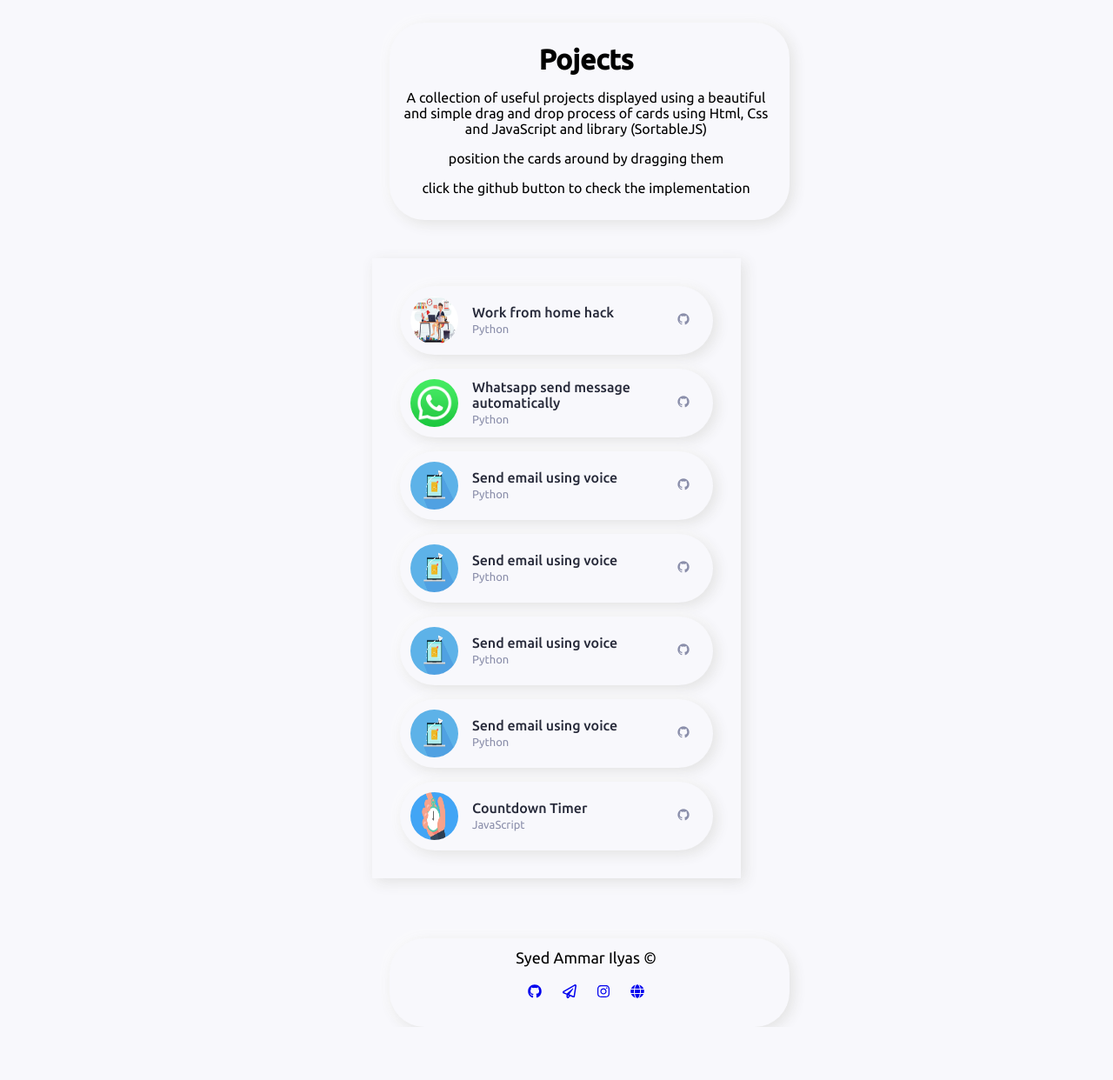
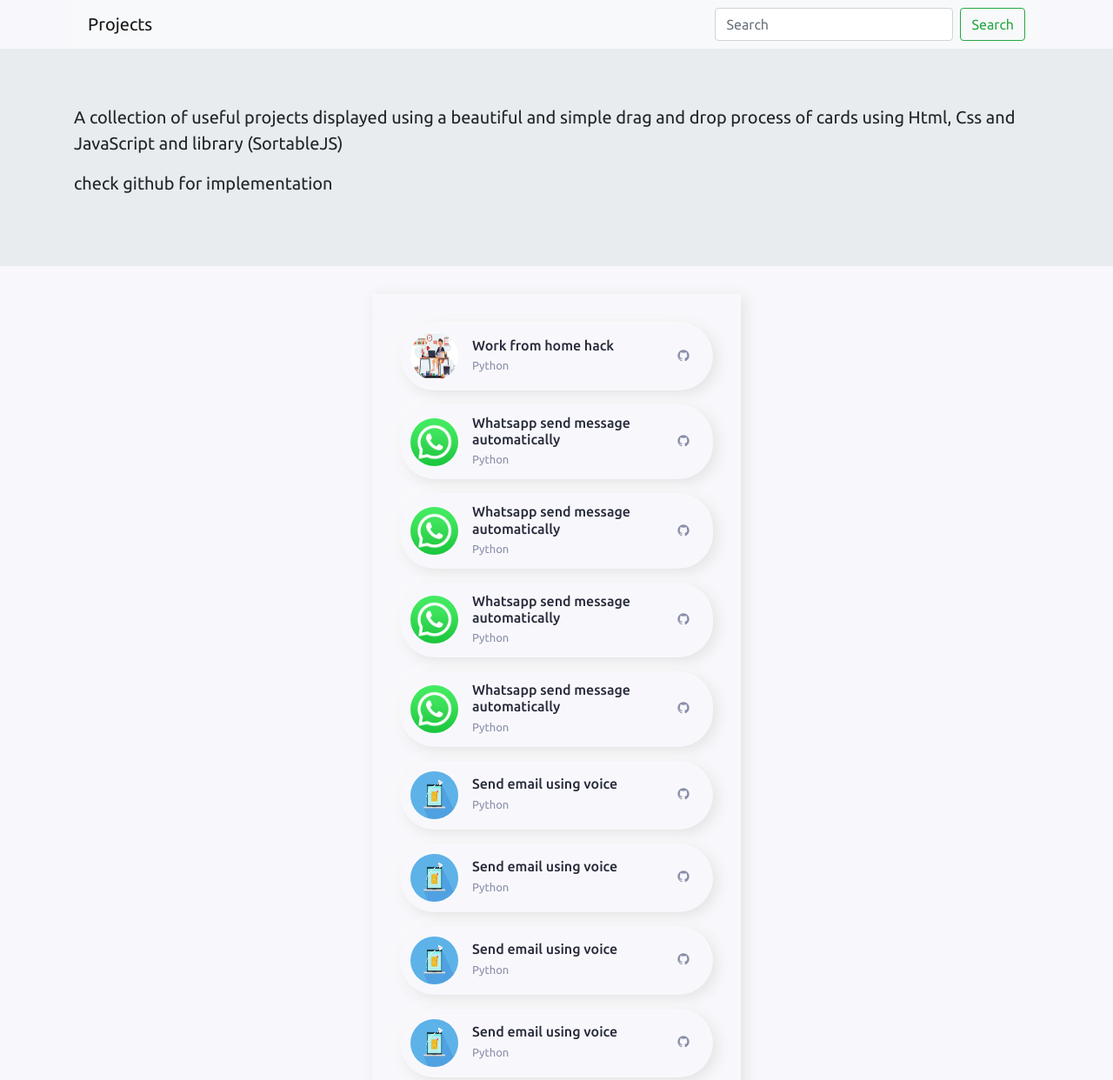
Before and after one commit to syedammar111/projects_display, a plain HTML site: page index.html in a window 1280 px wide. Shown: the top 1242 px of the page at 87% size. Before the commit the page ends 1181 px from the top, so only its background shows below. Drawn offline with nearby package versions, Linux system fonts and the light colour scheme.

Commit message:
some changes again

```diff
--- a/assets/css/styles.css
+++ b/assets/css/styles.css
@@ -70,6 +70,8 @@ img {
 }
 
 .drop__cardtitle {
+  align-items: center;
+  justify-content: center;
   margin: 2% 0% 0% 35%;
   text-align: center;
   width: 460px;
--- a/index.html
+++ b/index.html
@@ -2,11 +2,12 @@
 <html lang="en">
 
 <head>
-  <link rel = "icon" href = "assets/img/3.png">
+  <link rel = "icon" href = "assets/img/favicon.png">
   <meta charset="UTF-8">
   <meta name="viewport" content="width=device-width, initial-scale=1.0">
 
   <!-- ===== CSS ===== -->
+  <link rel="stylesheet" href="https://cdn.jsdelivr.net/npm/bootstrap@4.5.3/dist/css/bootstrap.min.css" integrity="sha384-TX8t27EcRE3e/ihU7zmQxVncDAy5uIKz4rEkgIXeMed4M0jlfIDPvg6uqKI2xXr2" crossorigin="anonymous">
   <link rel="stylesheet" href="assets/css/styles.css">
 
   <!-- ===== BOX ICONS ===== -->
@@ -15,18 +16,49 @@
   <!-- Font Awesome -->
   <script defer src="https://pro.fontawesome.com/releases/v5.10.0/js/all.js" integrity="sha384-G/ZR3ntz68JZrH4pfPJyRbjW+c0+ojii5f+GYiYwldYU69A+Ejat6yIfLSxljXxD" crossorigin="anonymous"></script>
 
-  <title>Drag & drop card</title>
+  <!-- Bootstrap Scripts -->
+   <script src="https://code.jquery.com/jquery-3.5.1.slim.min.js" integrity="sha384-DfXdz2htPH0lsSSs5nCTpuj/zy4C+OGpamoFVy38MVBnE+IbbVYUew+OrCXaRkfj" crossorigin="anonymous"></script>
+   <script src="https://cdn.jsdelivr.net/npm/bootstrap@4.5.3/dist/js/bootstrap.bundle.min.js" integrity="sha384-ho+j7jyWK8fNQe+A12Hb8AhRq26LrZ/JpcUGGOn+Y7RsweNrtN/tE3MoK7ZeZDyx" crossorigin="anonymous"></script>
+
+  <title>Drag & drop cards</title>
 </head>
 
 <body>
 
-  <div class="drop__cardtitle">
+  <!-- Navbar -->
+  <div class="container">
+
+
+  <nav class="navbar navbar-light bg-light">
+  <a class="navbar-brand">Projects</a>
+  <form class="form-inline">
+    <input class="form-control mr-sm-2" type="search" placeholder="Search" aria-label="Search">
+    <button class="btn btn-outline-success my-2 my-sm-0" type="submit">Search</button>
+  </form>
+</nav>
+</div>
+<div class="jumbotron jumbotron-fluid">
+  <div class="container">
+    <!-- <h1 class="display-4">Pojects</h1> -->
+    <p class="lead">A collection of useful projects displayed using a beautiful and simple drag and drop process of cards using Html, Css and JavaScript and library (SortableJS)</p>
+    <p class="lead">check github for implementation</p>
+    <!-- <div class="progress"> -->
+  <!-- <div class="progress-bar progress-bar-striped bg-success progress-bar-animated" role="progressbar" aria-valuenow="65" aria-valuemin="0" aria-valuemax="100" style="width: 75%"></div> -->
+</div>
+
+  </div>
+</div>
+
+
+  <!-- Heading and Description -->
+  <!-- <div class="drop__cardtitle">
     <h1 class="smallprojects-heading">Pojects</h1>
     <p class="smallprojects-text">A collection of useful projects displayed using a beautiful and simple drag and drop process of cards using Html, Css and JavaScript and library (SortableJS)</p>
     <p class="smallprojects-text">position the cards around by dragging them</p>
     <p class="smallprojects-text">click the github button to check the implementation</p>
-  </div>
+  </div> -->
 
+<!-- Projects -->
   <div class="drop">
     <div class="drop__container" id="drop-items">
       <div class="drop__card">
@@ -58,7 +90,48 @@
 
         </div>
       </div>
+      <div class="drop__card">
+        <div class="drop__data">
+          <img src="assets/img/2.png" alt="" class="drop__img">
+          <div>
+            <h1 class="drop__name">Whatsapp send message automatically</h1>
+            <span class="drop__profession">Python</span>
+          </div>
+        </div>
 
+        <div>
+          <a href="https://github.com/syedammar111/whatsapp" class="drop__social"><i class='bx bxl-github'></i></a>
+
+        </div>
+      </div>
+      <div class="drop__card">
+        <div class="drop__data">
+          <img src="assets/img/2.png" alt="" class="drop__img">
+          <div>
+            <h1 class="drop__name">Whatsapp send message automatically</h1>
+            <span class="drop__profession">Python</span>
+          </div>
+        </div>
+
+        <div>
+          <a href="https://github.com/syedammar111/whatsapp" class="drop__social"><i class='bx bxl-github'></i></a>
+
+        </div>
+      </div>
+      <div class="drop__card">
+        <div class="drop__data">
+          <img src="assets/img/2.png" alt="" class="drop__img">
+          <div>
+            <h1 class="drop__name">Whatsapp send message automatically</h1>
+            <span class="drop__profession">Python</span>
+          </div>
+        </div>
+
+        <div>
+          <a href="https://github.com/syedammar111/whatsapp" class="drop__social"><i class='bx bxl-github'></i></a>
+
+        </div>
+      </div>
 
       <div class="drop__card">
         <div class="drop__data">
@@ -134,7 +207,7 @@
     </div>
   </div>
 
-  <div class="drop__cardtitle">
+  <!-- <div class="drop__cardtitle">
     <h1 class="footer-title">Syed Ammar Ilyas ©</h1>
     <a href="https://github.com/syedammar111"><i class="social-icon fab fa-github"></i></a>
     <a href="mailto:syedammarilyas@hotmail.com"><i class="social-icon far fa-paper-plane"></i></a>
@@ -142,7 +215,7 @@
     <a href="https://syedammarilyas.com"><i class="social-icon fas fa-globe"></i></a>
 
 
-  </div>
+  </div> -->
 
   <!--===== SORTABLE JS =====-->
   <script src="https://cdn.jsdelivr.net/npm/sortablejs@latest/Sortable.min.js"></script>
```
Also changed, not shown: assets/img/favicon.png (added).
